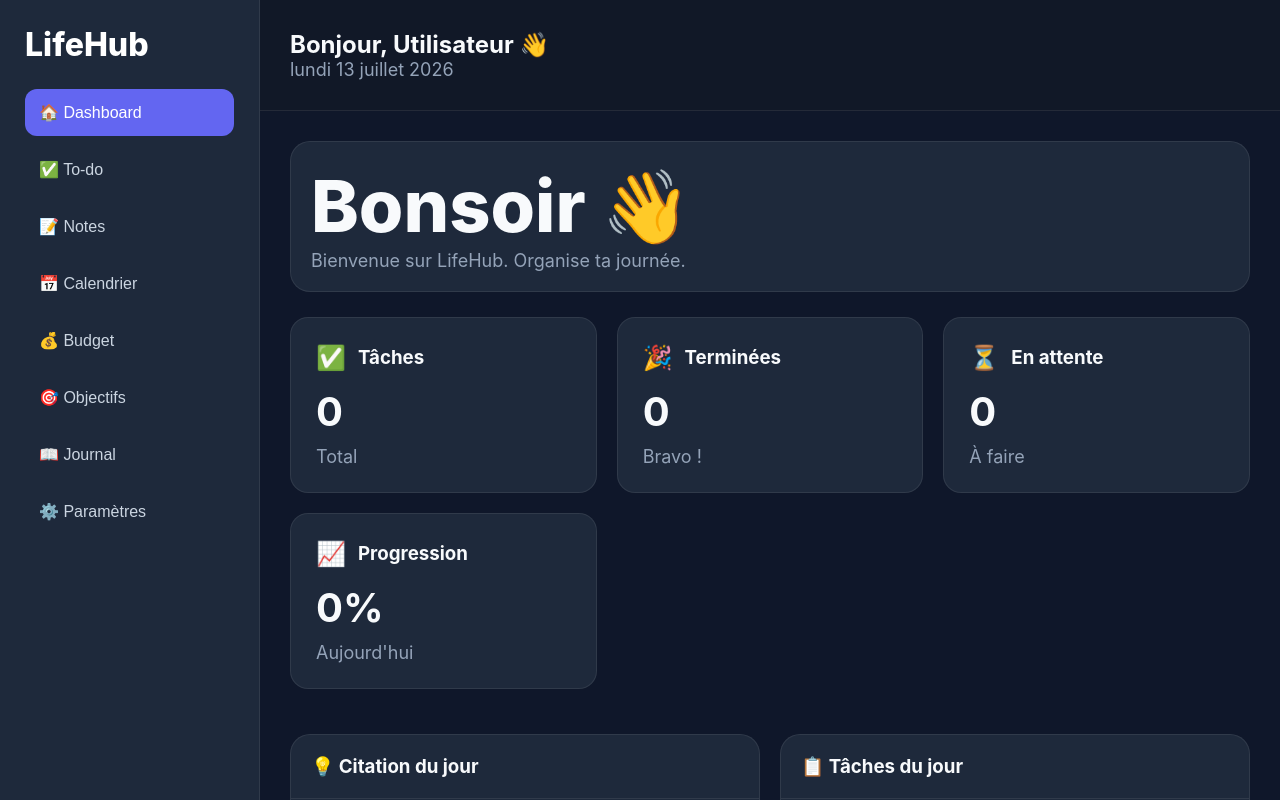
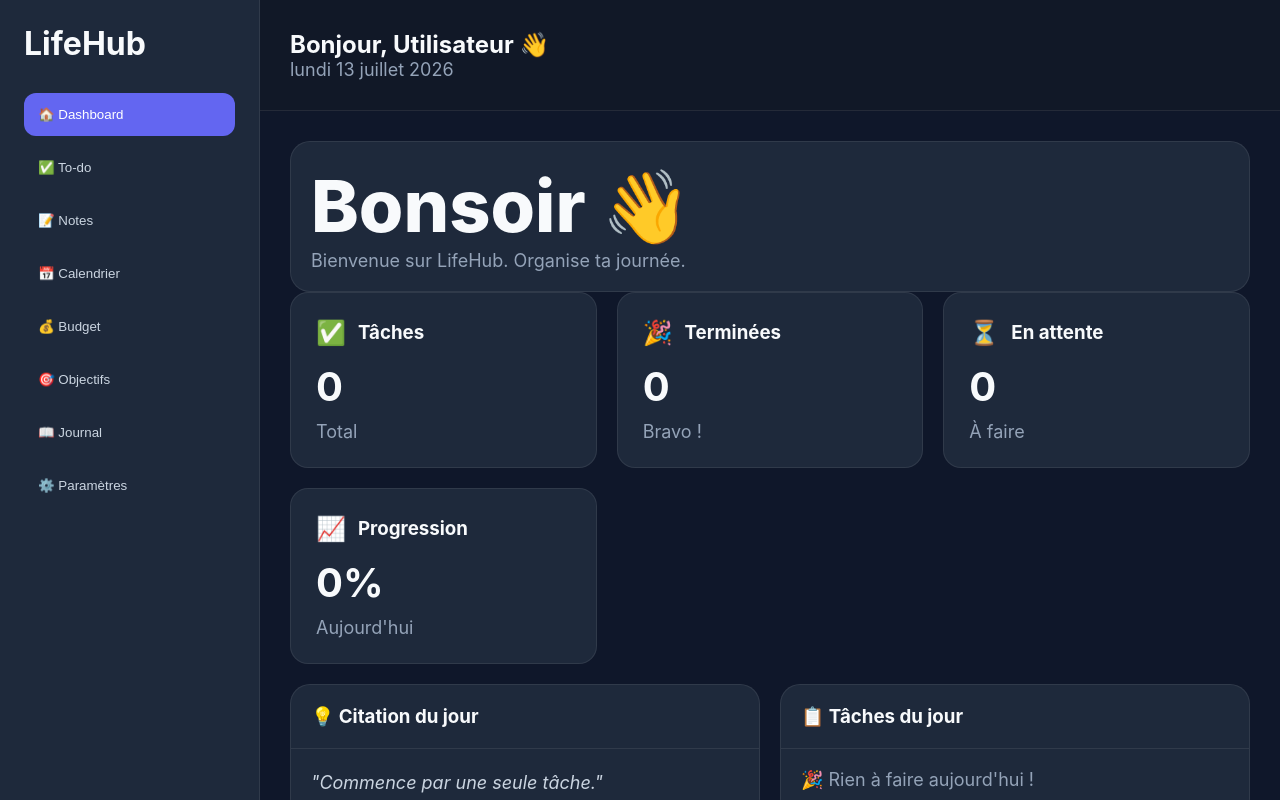
Before and after one commit to Darkmatraque/Lifehub, a React (Vite) app in the folder lifehub/: page / in a window 1280 px wide. Shown: the top 800 px of the page. Built offline with nearby package versions, Linux system fonts and the light colour scheme.

Commit message:
Update layout.css

```diff
--- a/lifehub/src/styles/layout.css
+++ b/lifehub/src/styles/layout.css
@@ -1,119 +1,66 @@
 .layout{
-
     display:flex;
-
-height:100vh;
-
+    min-height:100vh;
     background:#0f172a;
-
 }
 
 .sidebar{
-
     width:260px;
-
+    min-height:100vh;
     background:#1e293b;
-
-padding:25px;
-
+    border-right:1px solid rgba(255,255,255,.08);
     display:flex;
-
     flex-direction:column;
-
-gap:25px;
-
-border-right:1px solid rgba(255,255,255,.08);
-
+    padding:24px;
 }
 
 .sidebar-logo{
-
     font-size:32px;
-
-font-weight:800;
-
-color:white;
-
+    font-weight:700;
+    margin-bottom:30px;
 }
 
 .sidebar-nav{
-
     display:flex;
-
     flex-direction:column;
-
     gap:10px;
-
 }
 
 .sidebar-button{
-
+    border:none;
     background:transparent;
-
-border:none;
-
+    color:#cbd5e1;
     padding:14px;
-
     border-radius:12px;
-
     cursor:pointer;
-
     text-align:left;
-
-font-size:16px;
-
-color:#cbd5e1;
-
-transition:.25s;
-
+    transition:.2s;
 }
 
 .sidebar-button:hover{
-
     background:#334155;
-
-color:white;
-
 }
 
 .sidebar-button.active{
-
     background:#6366f1;
-
     color:white;
-
 }
 
 .content{
-
     flex:1;
-
     display:flex;
-
     flex-direction:column;
-
-overflow:auto;
-
+    min-width:0;
 }
 
 .header{
-
     padding:30px;
-
     border-bottom:1px solid rgba(255,255,255,.08);
-
     background:#111827;
-
 }
 
 .page-container{
-
+    flex:1;
     padding:30px;
-
-display:flex;
-
-flex-direction:column;
-
-gap:25px;
-
+    overflow:auto;
 }
```
Lines whose indentation alone changed are shown as unchanged.
